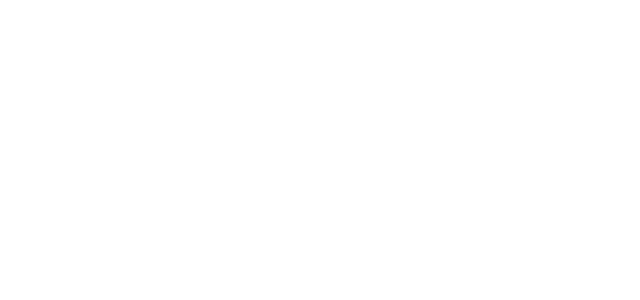
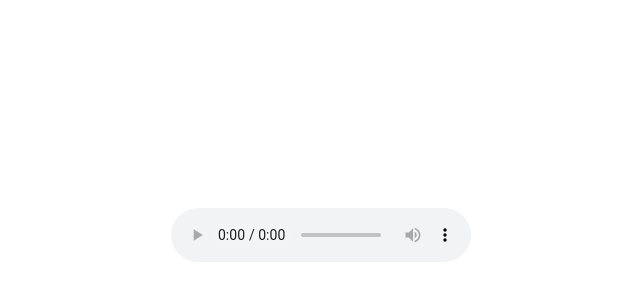
Before and after one commit to cxq1239035450/coolCss, a Vue app: page / in a window 1280 px wide. Shown: the part 162-462 px from the top of the page, without its empty margins (319-959 px from the left). Built offline with nearby package versions, Linux system fonts and the light colour scheme.

Commit message:
feat:修改代码格式化配置

```diff
--- a/package.json
+++ b/package.json
@@ -21,6 +21,8 @@
     "eslint-plugin-prettier": "^4.2.1",
     "eslint-plugin-vue": "^9.9.0",
     "prettier": "2.8.4",
+    "sass": "^1.59.2",
+    "sass-loader": "^13.2.0",
     "typescript": "^4.9.3",
     "vite": "^4.1.0",
     "vue-tsc": "^1.0.24"
--- a/public/index.html
+++ b/public/index.html
@@ -7,7 +7,7 @@
     <title>❤</title>
 </head>
 <body>
-    <audio id="audio" src="./audio/music1.mp3" controls></audio>
+    <audio id="audio" src="../src/audio/music1.mp3" controls></audio>
     <canvas id="canvas" style="width:500px;height:500px"></canvas>
 </body>
 <script type="text/javascript">
--- a/src/App.vue
+++ b/src/App.vue
@@ -1,9 +1,9 @@
 <template>
-    <div></div>
+  <MyAudio />
 </template>
 
 <script setup lang="ts">
-let a = 0;
+import MyAudio from "@/components/MyAudio.vue";
 </script>
 
 <style scoped></style>
--- /dev/null
+++ b/src/components/MyAudio.vue
@@ -0,0 +1,23 @@
+<template>
+  <audio :src="list[PLAY_INDEX]" controls></audio>
+</template>
+
+<script  setup lang="ts">
+defineProps({
+  // 存放音乐列表
+  list: {
+    type: Array,
+    default: () => [],
+  },
+  // 是否播放
+  IS_PLAY: {
+    type: Boolean,
+    default: false,
+  },
+});
+
+let PLAY_INDEX = 0;
+</script>
+
+<style scoped lang="scss">
+</style>
```
Also changed, not shown: tsconfig.json (+6 -1 lines), .eslintrc.cjs, .prettierrc.cjs, 2 other files (tests, documents, lock files or other folders).
